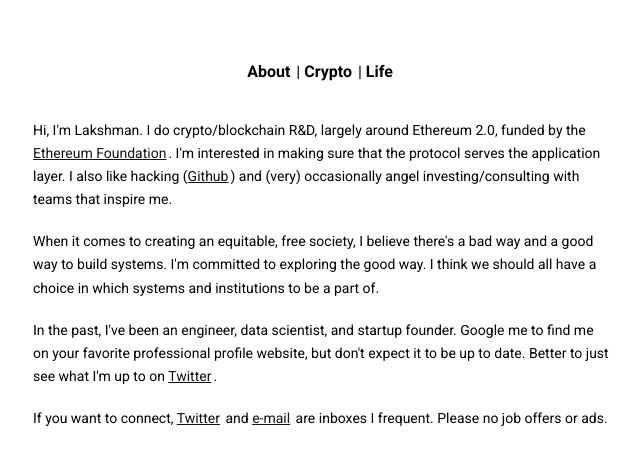
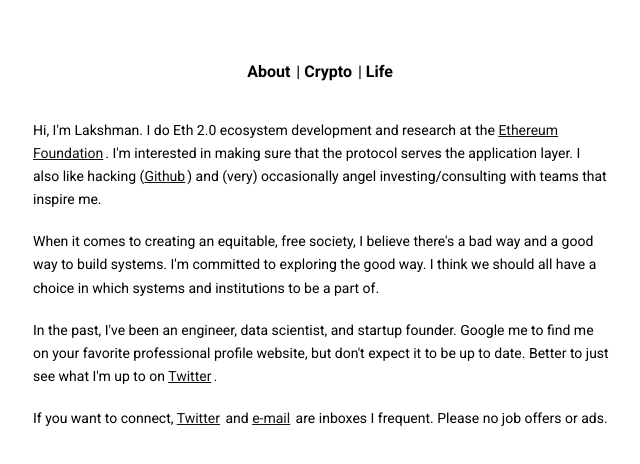
Before and after one commit to lsankar4033/lsankar.xyz, a Vue app: page / in a window 1280 px wide. Shown: the top 464 px of the page, without its empty margins (319-959 px from the left). Built offline with nearby package versions, Linux system fonts and the light colour scheme.

Commit message:
Improve wording of About

```diff
--- a/src/views/About.vue
+++ b/src/views/About.vue
@@ -3,8 +3,7 @@
     <br />
 
     <p>
-      Hi, I'm Lakshman. I do crypto/blockchain R&D, largely around Ethereum 2.0,
-      funded by the
+      Hi, I'm Lakshman. I do Eth 2.0 ecosystem development and research at the
       <a href="https://ethereum.org/">Ethereum Foundation</a>. I'm interested in
       making sure that the protocol serves the application layer. I also like
       hacking (<a href="https://github.com/lsankar4033/">Github</a>) and (very)
```
